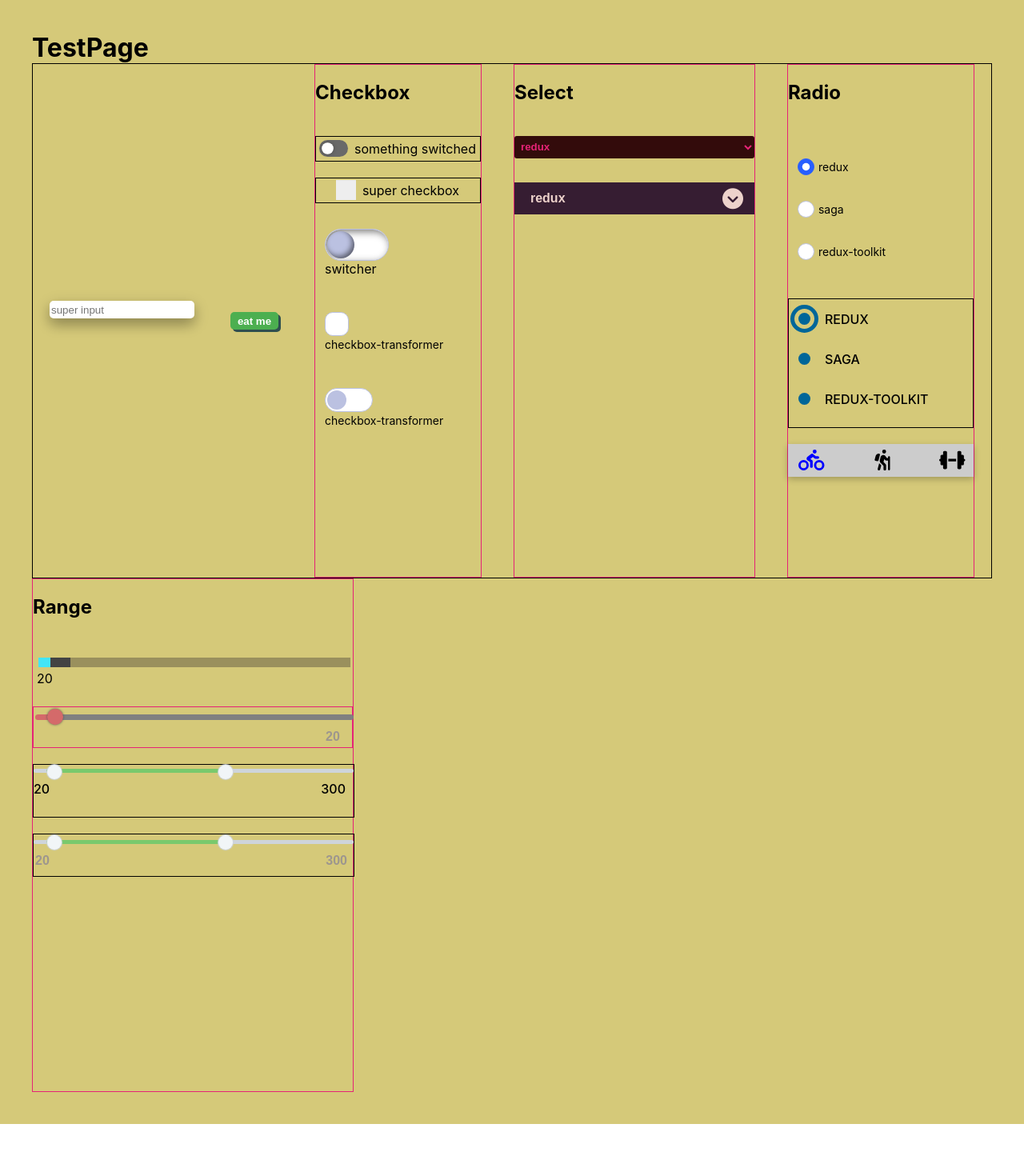
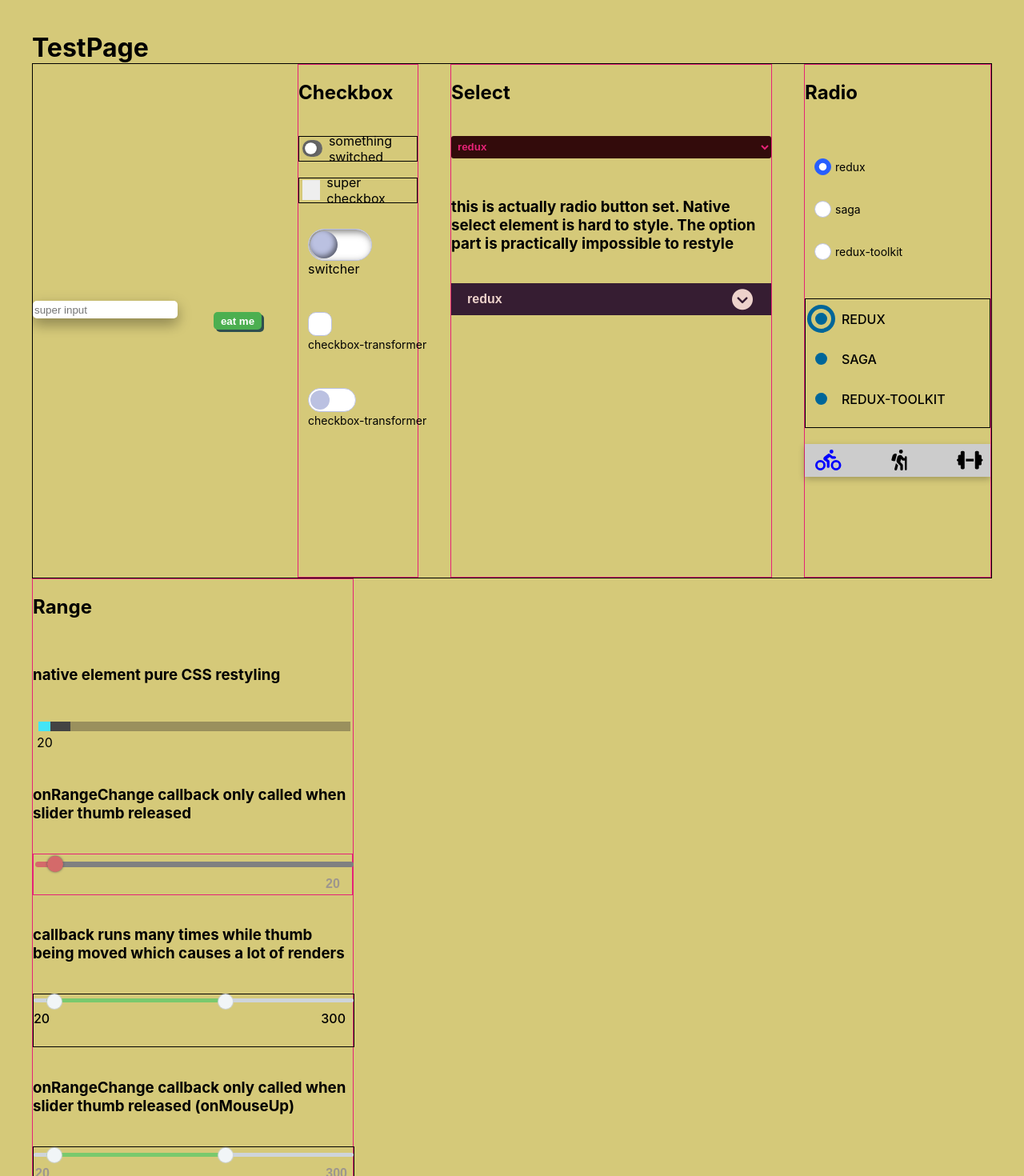
Before and after one commit to voyager5874/flashcards, a React (Create React App) app: page / in a window 1280 px wide. Shown: the top 1470 px of the page at 80% size. Before the commit the page ends 1405 px from the top, so only its background shows below. Built offline with nearby package versions, Linux system fonts and the light colour scheme.

Commit message:
create useOutsideClickDetect custom hook, employ the hook inside SelectBox component

```diff
--- a/src/features/ui/Select/SelectBox.module.scss
+++ b/src/features/ui/Select/SelectBox.module.scss
@@ -21,7 +21,7 @@ $menuButtonHoverTextColor: #f1e8e6;
   //flex-direction: column;
   //padding-left: 10px;
   //padding-right: 10px;
-  width: 300px;
+  width: 100%;
   //z-index: 1000;
   //height: 10px;
 
@@ -66,7 +66,7 @@ $menuButtonHoverTextColor: #f1e8e6;
       color: $arrowIconColor;
       //background-color: rgba(255, 255, 255, 0.1);
       cursor: pointer;
-      transition: transform 0.3s ease-in;
+      transition: all 0.3s ease-in, color 0.1s linear;
 
 
     }
--- a/src/features/ui/Select/SelectBox.tsx
+++ b/src/features/ui/Select/SelectBox.tsx
@@ -3,7 +3,7 @@ import {
   CSSProperties,
   FC,
   ReactElement,
-  useEffect,
+  useCallback,
   useId,
   useRef,
   useState,
@@ -12,8 +12,9 @@ import {
 import styles from './SelectBox.module.scss';
 
 import { RadioPropsType } from 'features/ui/Radio/types';
+import { useOutsideClickDetect } from 'hooks';
 
-const OPTION_HEIGHT = 40; // SSOT? not heard of it
+const OPTION_ITEM_HEIGHT = 40; // SSOT? not heard of it
 
 // this is radio buttons set actually due to native select element styling problems.
 // Particularly select 'option' look is almost unchangeable
@@ -26,46 +27,23 @@ export const SelectBox: FC<RadioPropsType> = ({
   ...restProps
 }): ReactElement => {
   const id = useId();
-  // const optionsBoxRef = useRef<HTMLDivElement>(null);
   const elementContainerRef = useRef<HTMLDivElement>(null);
   const [collapsed, setCollapsed] = useState(true);
   // const colorTheme = 'dark';
 
-  const hideOptions = (): void => {
-    // if (!optionsBoxRef.current) return;
-    // optionsBoxRef.current.style.height = '0';
+  const hideOptions = useCallback((): void => {
     setCollapsed(true);
-  };
+  }, [setCollapsed]);
 
-  const showOptions = (): void => {
-    // if (!optionsBoxRef.current) return;
-    // optionsBoxRef.current.style.height = `${options && options.length * OPTION_HEIGHT}px`;
-    // unset -> no animation
-    setCollapsed(false);
-  };
+  useOutsideClickDetect(elementContainerRef, hideOptions);
 
   const toggleShowOptions = (): void => {
     if (collapsed) {
-      showOptions();
+      setCollapsed(false);
     } else {
-      hideOptions();
+      setCollapsed(true);
     }
   };
-
-  useEffect(() => {
-    const handleClickOutside = (event: MouseEvent) => {
-      if (
-        elementContainerRef.current &&
-        !elementContainerRef.current.contains(event.target as Node)
-      ) {
-        hideOptions();
-      }
-    };
-    document.addEventListener('click', handleClickOutside, true);
-    return () => {
-      document.removeEventListener('click', handleClickOutside, true);
-    };
-  }, [hideOptions]);
 
   const onChangeCallback = (e: ChangeEvent<HTMLInputElement>): void => {
     if (onChange) onChange(e);
@@ -74,7 +52,8 @@ export const SelectBox: FC<RadioPropsType> = ({
   };
 
   const expandedOptionsBoxStyle: CSSProperties = {
-    height: `${options && options.length * OPTION_HEIGHT}px`,
+    // unset -> no animation
+    height: `${options && options.length * OPTION_ITEM_HEIGHT}px`,
   };
 
   const collapsedOptionsBoxStyle: CSSProperties = {
@@ -112,15 +91,3 @@ export const SelectBox: FC<RadioPropsType> = ({
     </div>
   );
 };
-
-// <div className={styles.wrapper}>
-//     <select
-//         className={combinedClassName}
-//         value={value}
-//         onChange={onChangeCallback}
-//         {...restProps}
-//     >
-//         {mappedOptions}
-//     </select>
-//     <span className={styles.focus} />
-// </div>
--- a/src/hooks/useOutsideClickDetect.ts
+++ b/src/hooks/useOutsideClickDetect.ts
@@ -1,3 +1,15 @@
-export const useOutsideClickDetect = () => {
-  // pug
+import { MutableRefObject, useEffect } from 'react';
+
+export const useOutsideClickDetect = (ref: MutableRefObject<any>, callback: Function) => {
+  useEffect(() => {
+    const handleClickOutside = (event: MouseEvent) => {
+      if (ref.current && !ref.current.contains(event.target as Node)) {
+        callback();
+      }
+    };
+    document.addEventListener('mousedown', handleClickOutside);
+    return () => {
+      document.removeEventListener('mousedown', handleClickOutside);
+    };
+  }, [ref]);
 };
--- a/src/pages/ComponentsTest/ComponentsTest.tsx
+++ b/src/pages/ComponentsTest/ComponentsTest.tsx
@@ -56,11 +56,15 @@ export const ComponentsTest = (): ReactElement => {
         <div className={styles.elementTypeContainer}>
           <h2>Select</h2>
           <Select options={arr} value={value} onChangeOption={onChangeOption} />
+          <h3>
+            this is actually radio button set. Native select element is hard to style. The
+            option part is practically impossible to restyle
+          </h3>
           <SelectBox
             options={arr}
             value={value}
             onChangeOption={onChangeOption}
-            name="select-box"
+            name="select-box-test"
           />
         </div>
         <div className={styles.elementTypeContainer}>
@@ -95,18 +99,23 @@ export const ComponentsTest = (): ReactElement => {
       </div>
       <div className={styles.elementTypeContainer}>
         <h2>Range</h2>
+        <h3>native element pure CSS restyling </h3>
         <SuperRange
           value={value1}
           onChangeRange={setValue1}
           max={MAX_VALUE}
           min={MIN_VALUE}
         />
+        <h3>onRangeChange callback only called when slider thumb released</h3>
         <RangeSlider
           value={value1}
           max={MAX_VALUE}
           min={MIN_VALUE}
           onChangeRange={setValue1}
         />
+        <h3>
+          callback runs many times while thumb being moved which causes a lot of renders
+        </h3>
         <SuperDoubleRange
           value={[value1, value2]}
           gap={GAP}
@@ -114,6 +123,7 @@ export const ComponentsTest = (): ReactElement => {
           min={MIN_VALUE}
           onChangeRange={doubleRangeChangeHandler}
         />
+        <h3>onRangeChange callback only called when slider thumb released (onMouseUp)</h3>
         <RangeDoubleSlider
           lowerValue={value1}
           upperValue={value2}
```
